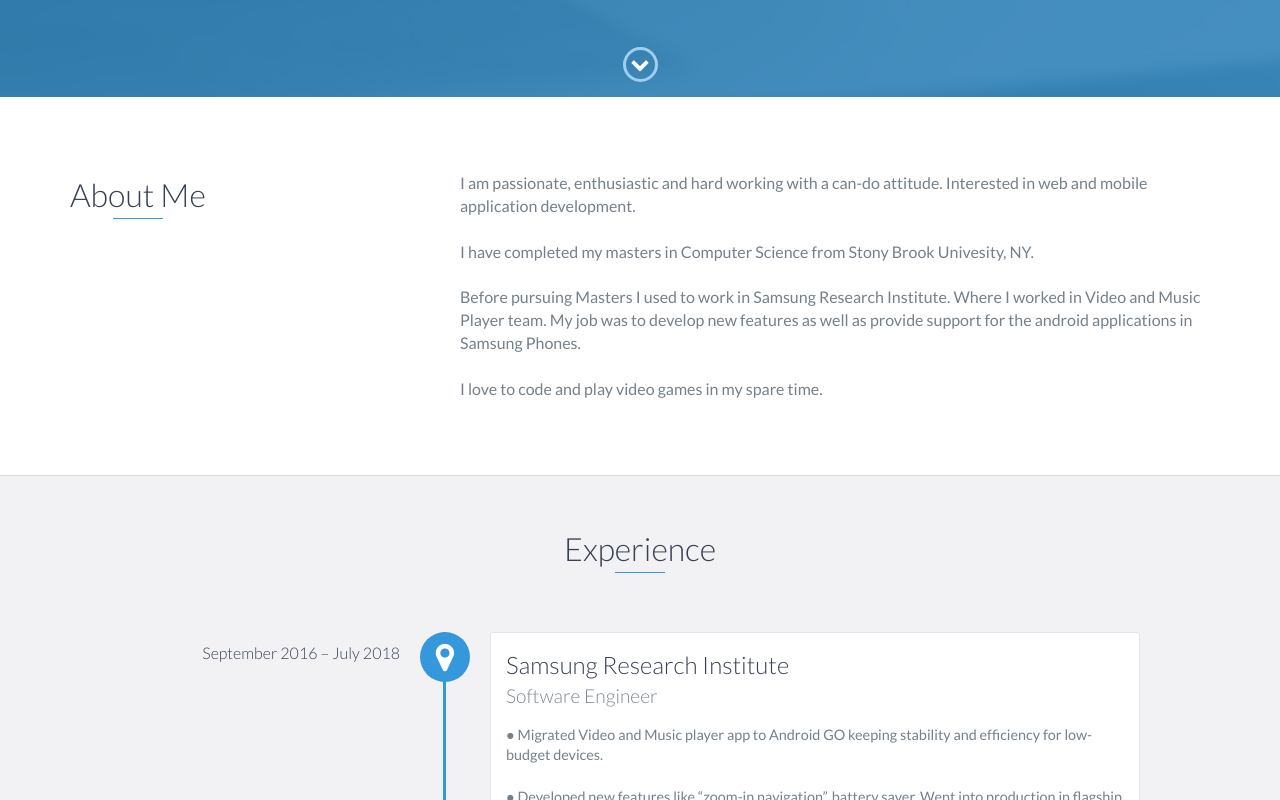
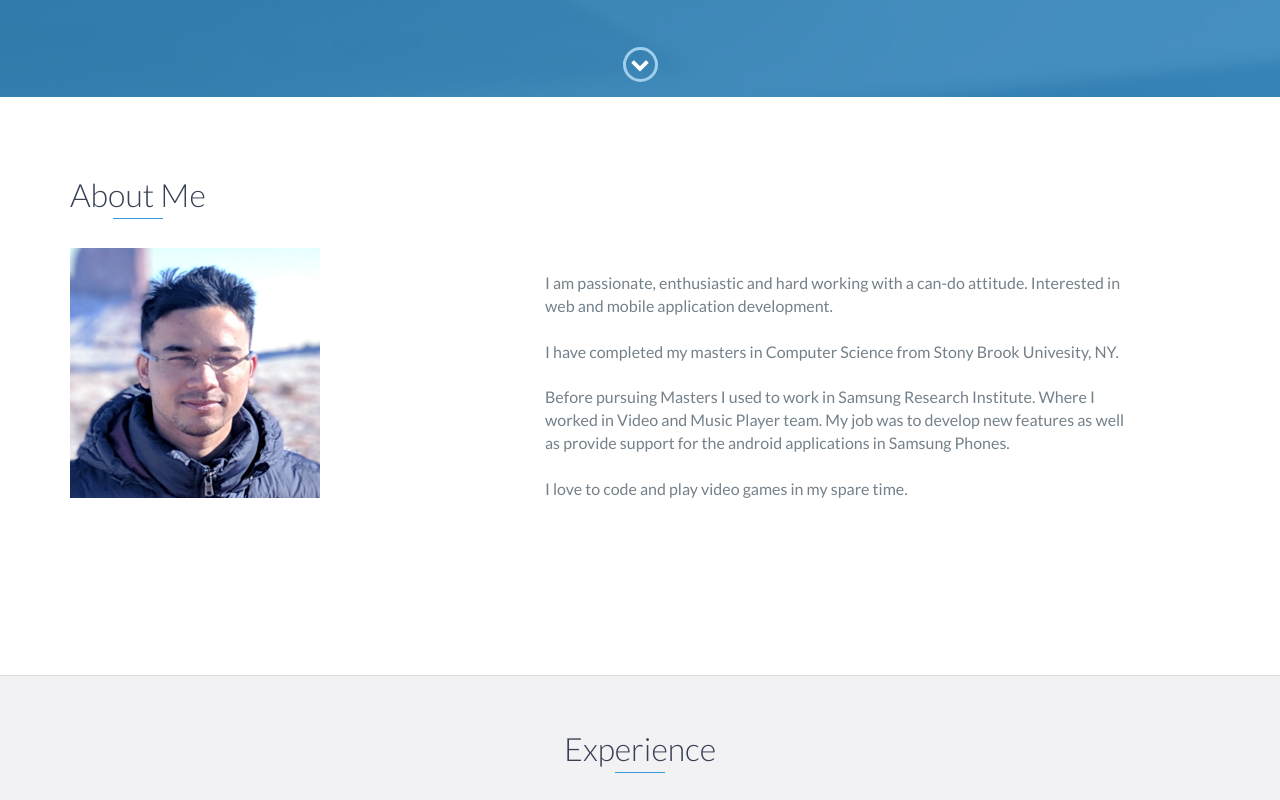
Before and after one commit to Thomas-andersonn/Thomas-andersonn.github.io, a website: page index.html in a window 1280 px wide. Shown: the part 703-1503 px from the top of the page. Drawn offline with nearby package versions, Linux system fonts and the light colour scheme.

Commit message:
Fourth Commit

```diff
--- a/index.html
+++ b/index.html
@@ -90,8 +90,11 @@
             <div class="row">
                 <div class="col-md-4">
                     <h2 class="heading">About Me</h2>
+                    <div>
+                        <img src="images/Capture.png"/>
+                    </div>
                 </div>
-                <div class="col-md-8">
+                <div class="col-md-8" style="padding:100px;">
                     <p>
                         I am passionate, enthusiastic and hard working with a can-do attitude. Interested in web and mobile application development.
                         <br>
```
Also changed, not shown: images/Capture.png (added), 1 other file.
